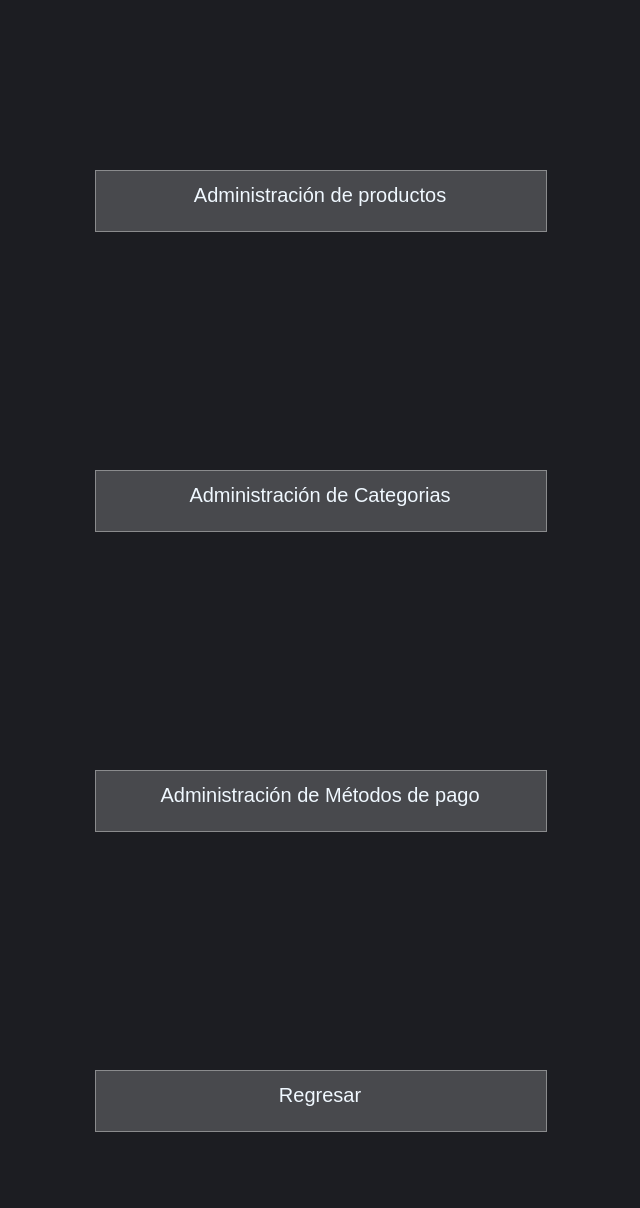
After one commit to sfbarragan/TiendaOnline_ProyectoU1_DW, a PHP site: page /admin.php in a window 1280 px wide. The commit adds this page. Shown: the whole page, without its empty margins (328-968 px from the left). Run offline with PHP 8.4, Linux system fonts and the light colour scheme.

Commit message:
Se agrego funcionalidad

```diff
--- /dev/null
+++ b/admin.php
@@ -0,0 +1,33 @@
+<!DOCTYPE html>
+<html lang="en">
+  <head>
+    <meta charset="UTF-8" />
+    <meta http-equiv="X-UA-Compatible" content="IE=edge" />
+    <meta name="viewport" content="width=device-width, initial-scale=1.0" />
+    <link rel="stylesheet" href="CSS/base.css" />
+    <link rel="stylesheet" href="CSS/admin.css" />
+    <title>Document</title>
+  </head>
+  <body>
+    <div class="box-2">
+      <div class="btn btn-two">
+        <span><a href="leer_productos.php">Administración de productos</a></span>
+      </div>
+    </div>
+    <div class="box-2">
+      <div class="btn btn-two">
+        <span><a href="leer_categorias.php">Administración de Categorias</a></span>
+      </div>
+    </div>
+    <div class="box-2">
+      <div class="btn btn-two">
+        <span><a href="metodoP_Leer.php">Administración de Métodos de pago</a></span>
+      </div>
+    </div>
+    <div class="box-2">
+        <div class="btn btn-two">
+          <span><a href="index.html">Regresar</a></span>
+        </div>
+      </div>
+  </body>
+</html>
```
Also changed, not shown: accesoUsuarios.php (+19 -23 lines).
